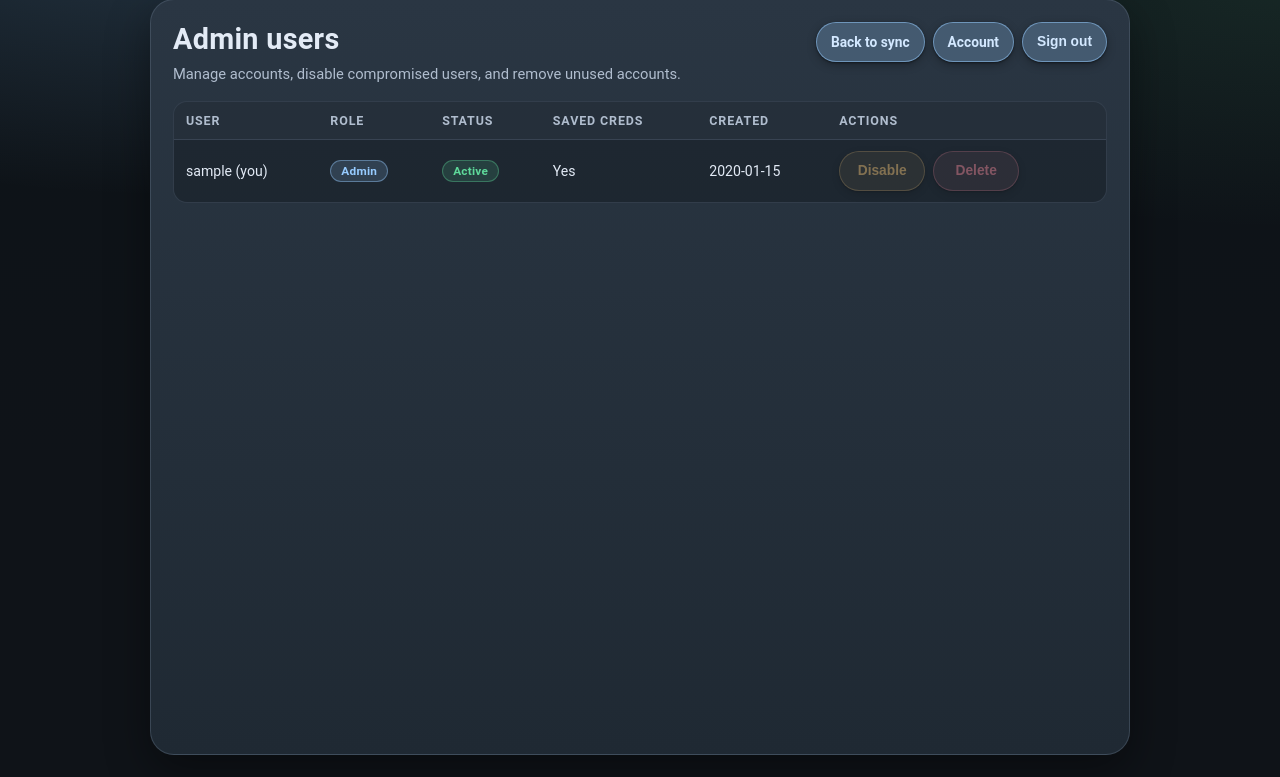
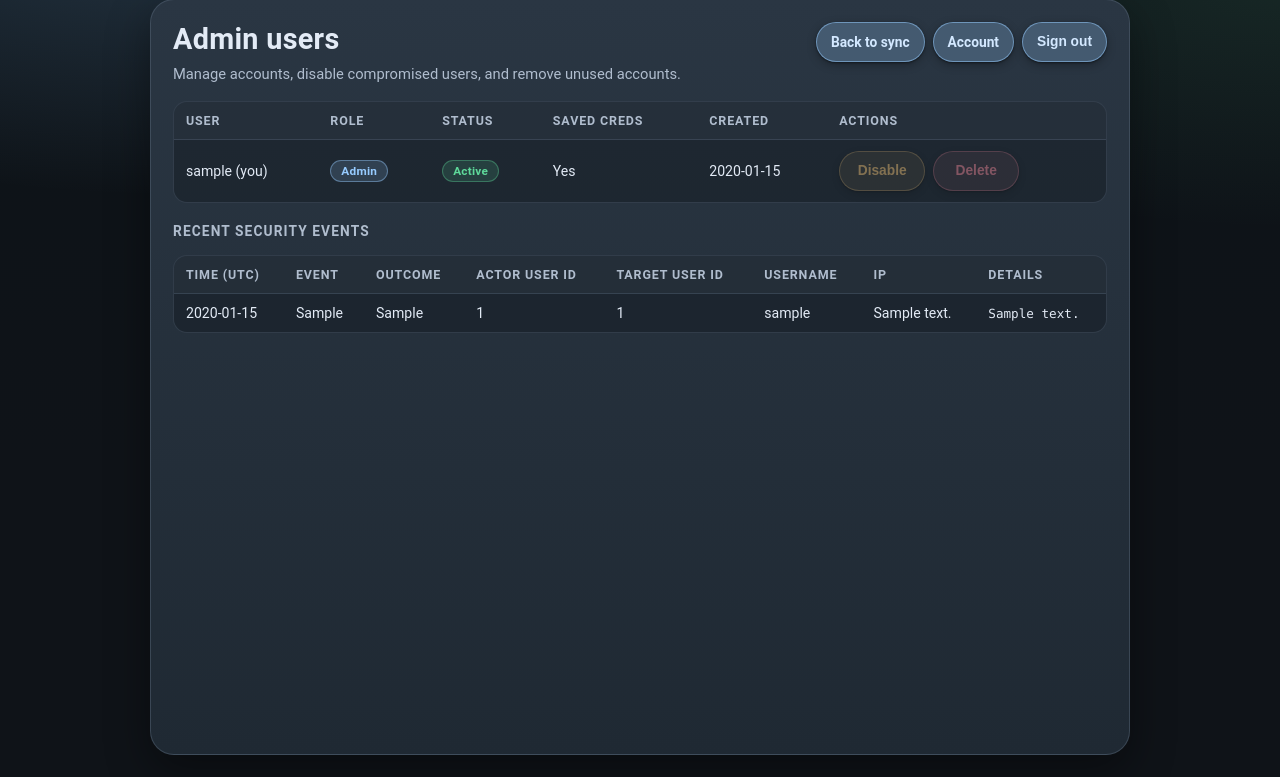
Before and after one commit to gintarasj77/garmin-bp, a Flask app: page /admin/users in a window 1280 px wide. Shown: the part 23-800 px from the top of the page. Run offline with Flask 3, Linux system fonts and the light colour scheme; the visitor is signed in with stand-in values (Sample User, id 1); tables that the repository leaves empty hold one stand-in row (values such as "Sample post"); some libraries are stand-ins or nearby versions.

Commit message:
feat: implement audit trail for security events and enhance session management

```diff
--- a/app.py
+++ b/app.py
@@ -77,6 +77,8 @@ _login_lockout_seconds = int(os.getenv("LOGIN_LOCKOUT_SECONDS", "900"))
 _password_reset_ttl_seconds = int(os.getenv("PASSWORD_RESET_TOKEN_TTL_SECONDS", "3600"))
 _login_throttle_retention_seconds = int(os.getenv("LOGIN_THROTTLE_RETENTION_SECONDS", "604800"))
 _login_throttle_max_rows = int(os.getenv("LOGIN_THROTTLE_MAX_ROWS", "50000"))
+_audit_retention_days = int(os.getenv("AUDIT_RETENTION_DAYS", "180"))
+_audit_max_rows = int(os.getenv("AUDIT_MAX_ROWS", "200000"))
 _hsts_enabled = _env_flag("HSTS_ENABLED", _is_production)
 
 STORE = SecureStore(
@@ -88,6 +90,8 @@ STORE = SecureStore(
     login_lockout_seconds=_login_lockout_seconds,
     throttle_retention_seconds=_login_throttle_retention_seconds,
     throttle_max_rows=_login_throttle_max_rows,
+    audit_retention_seconds=max(1, _audit_retention_days) * 86400,
+    audit_max_rows=_audit_max_rows,
 )
 
 if _database_url:
@@ -117,6 +121,13 @@ def _current_user_id() -> int | None:
         return None
 
 
+def _session_version_from_user(user: dict[str, str | int | bool]) -> int:
+    try:
+        return int(user.get("session_version", 1))
+    except (TypeError, ValueError):
+        return 1
+
+
 def _current_user() -> dict[str, str | int | bool] | None:
     if getattr(g, "_current_user_loaded", False):
         return getattr(g, "current_user", None)
@@ -133,8 +144,30 @@ def _current_user() -> dict[str, str | int | bool] | None:
         g.current_user = None
         return None
 
+    expected_session_version = _session_version_from_user(user)
+    try:
+        session_version = int(session.get("session_version", -1))
+    except (TypeError, ValueError):
+        session_version = -1
+    if session_version != expected_session_version:
+        session.clear()
+        g.current_user = None
+        _record_audit_event(
+            "session.invalidated",
+            outcome="success",
+            target_user_id=int(user["id"]),
+            username=str(user["username"]),
+            details={
+                "reason": "session_version_mismatch",
+                "expected": expected_session_version,
+                "received": session_version,
+            },
+        )
+        return None
+
     session["username"] = str(user["username"])
     session["is_admin"] = bool(user.get("is_admin"))
+    session["session_version"] = expected_session_version
     g.current_user = user
     return user
 
@@ -221,6 +254,38 @@ def _forbidden_response(message: str):
 
 def _client_ip() -> str:
     return (request.remote_addr or "").strip()
+
+
+def _record_audit_event(
+    event_type: str,
+    outcome: str = "success",
+    actor_user_id: int | None = None,
+    target_user_id: int | None = None,
+    username: str | None = None,
+    details: dict[str, object] | None = None,
+) -> None:
+    try:
+        STORE.record_audit_event(
+            event_type=event_type,
+            outcome=outcome,
+            actor_user_id=actor_user_id if actor_user_id is not None else _current_user_id(),
+            target_user_id=target_user_id,
+            username=username,
+            ip_address=_client_ip(),
+            details=details,
+        )
+    except Exception:  # pylint: disable=broad-except
+        app.logger.exception("Audit event write failed for %s", event_type)
+
+
+def _set_authenticated_session(user: dict[str, str | int | bool]) -> None:
+    session.clear()
+    session["user_id"] = int(user["id"])
+    session["username"] = str(user["username"])
+    session["is_admin"] = bool(user.get("is_admin"))
+    session["session_version"] = _session_version_from_user(user)
+    session["csrf_token"] = secrets.token_urlsafe(32)
+    session.permanent = True
 
 
 def _format_duration(seconds: int) -> str:
@@ -391,6 +456,13 @@ def forgot_password_action():
         reset_link = f"{_app_base_url()}/reset-password/{token}"
         _send_password_reset_email(recipient, reset_link)
 
+    _record_audit_event(
+        "auth.password_reset.requested",
+        outcome="success",
+        username=username,
+        details={"account_exists": created},
+    )
+
     return render_template(
         "forgot_password.html",
         error=None,
@@ -409,6 +481,12 @@ def login_action():
 
     lockout_seconds = STORE.get_login_lockout_seconds(username, client_ip)
     if lockout_seconds > 0:
+        _record_audit_event(
+            "auth.login.blocked",
+            outcome="blocked",
+            username=username,
+            details={"reason": "lockout", "remaining_seconds": lockout_seconds},
+        )
         return (
             render_template(
                 "login.html",
@@ -427,9 +505,17 @@ def login_action():
                 f"Too many failed attempts. Try again in {_format_duration(lockout_after_failure)}."
             )
             status_code = 429
+            outcome = "blocked"
         else:
             error_message = "Invalid username or password."
             status_code = 401
+            outcome = "failure"
+        _record_audit_event(
+            "auth.login.failed",
+            outcome=outcome,
+            username=username,
+            details={"status_code": status_code},
+        )
         return (
             render_template(
                 "login.html",
@@ -440,12 +526,14 @@ def login_action():
         )
 
     STORE.clear_login_failures(username, client_ip)
-    session.clear()
-    session["user_id"] = user["id"]
-    session["username"] = user["username"]
-    session["is_admin"] = bool(user.get("is_admin"))
-    session["csrf_token"] = secrets.token_urlsafe(32)
-    session.permanent = True
+    _set_authenticated_session(user)
+    _record_audit_event(
+        "auth.login.success",
+        outcome="success",
+        actor_user_id=int(user["id"]),
+        target_user_id=int(user["id"]),
+        username=str(user["username"]),
+    )
     return redirect(url_for("index"))
 
 
@@ -479,16 +567,40 @@ def reset_password_action(token: str):
 
     valid, message = STORE.validate_password_reset_token(token)
     if not valid:
+        _record_audit_event(
+            "auth.password_reset.failed",
+            outcome="failure",
+            details={"reason": message},
+        )
         return _render_reset_password_page(token, error=message, status_code=400)
 
     new_password = request.form.get("new_password", "")
     confirm_password = request.form.get("confirm_password", "")
     if new_password != confirm_password:
+        _record_audit_event(
+            "auth.password_reset.failed",
+            outcome="failure",
+            details={"reason": "password_mismatch"},
+        )
         return _render_reset_password_page(token, error="Passwords do not match.", status_code=400)
 
-    reset_ok, reset_message = STORE.consume_password_reset_token(token, new_password)
+    reset_ok, reset_message, user_id, reset_username = STORE.consume_password_reset_token(token, new_password)
     if not reset_ok:
+        _record_audit_event(
+            "auth.password_reset.failed",
+            outcome="failure",
+            username=reset_username or None,
+            target_user_id=user_id if user_id is not None else None,
+            details={"reason": reset_message},
+        )
         return _render_reset_password_page(token, error=reset_message, status_code=400)
+
+    _record_audit_event(
+        "auth.password_reset.success",
+        outcome="success",
+        target_user_id=user_id if user_id is not None else None,
+        username=reset_username or None,
+    )
 
     return render_template(
         "login.html",
@@ -500,6 +612,11 @@ def reset_password_action(token: str):
 @app.route("/register", methods=["POST"])
 def register_action():
     if not _registration_open():
+        _record_audit_event(
+            "auth.register.blocked",
+            outcome="blocked",
+            details={"reason": "registration_closed"},
+        )
         return (
             render_template(
                 "login.html",
@@ -514,6 +631,11 @@ def register_action():
     confirm = request.form.get("register_confirm_password", "")
 
     if not username:
+        _record_audit_event(
+            "auth.register.failed",
+            outcome="failure",
+            details={"reason": "missing_username"},
+        )
         return (
             render_template(
                 "login.html",
@@ -524,6 +646,12 @@ def register_action():
         )
 
     if password != confirm:
+        _record_audit_event(
+            "auth.register.failed",
+            outcome="failure",
+            username=username or None,
+            details={"reason": "password_mismatch"},
+        )
         return (
             render_template(
                 "login.html",
@@ -535,6 +663,12 @@ def register_action():
 
     created, message = STORE.create_user(username, password)
     if not created:
+        _record_audit_event(
+            "auth.register.failed",
+            outcome="failure",
+            username=username or None,
+            details={"reason": message},
+        )
         return (
             render_template(
                 "login.html",
@@ -546,6 +680,12 @@ def register_action():
 
     user = STORE.authenticate_user(username, password)
     if not user:
+        _record_audit_event(
+            "auth.register.failed",
+            outcome="failure",
+            username=username or None,
+            details={"reason": "authenticate_after_create_failed"},
+        )
         return (
             render_template(
                 "login.html",
@@ -555,18 +695,29 @@ def register_action():
             500,
         )
 
-    session.clear()
-    session["user_id"] = user["id"]
-    session["username"] = user["username"]
-    session["is_admin"] = bool(user.get("is_admin"))
-    session["csrf_token"] = secrets.token_urlsafe(32)
-    session.permanent = True
+    _set_authenticated_session(user)
+    _record_audit_event(
+        "auth.register.success",
+        outcome="success",
+        actor_user_id=int(user["id"]),
+        target_user_id=int(user["id"]),
+        username=str(user["username"]),
+    )
     return redirect(url_for("index"))
 
 
 @app.route("/logout", methods=["POST"])
 @login_required
 def logout_action():
+    user = _current_user()
+    if user is not None:
+        _record_audit_event(
+            "auth.logout",
+            outcome="success",
+            actor_user_id=int(user["id"]),
+            target_user_id=int(user["id"]),
+            username=str(user["username"]),
+        )
     session.clear()
     return redirect(url_for("login_page"))
 
@@ -611,9 +762,29 @@ def change_password_action():
 
     changed, message = STORE.change_password(int(user["id"]), current_password, new_password)
     if not changed:
+        _record_audit_event(
+            "auth.password_change.failed",
+            outcome="failure",
+            actor_user_id=int(user["id"]),
+            target_user_id=int(user["id"]),
+            username=str(user["username"]),
+            details={"reason": message},
+        )
         return _render_account_page(error=message, status_code=400)
 
-    return _render_account_page(success="Password updated successfully.")
+    _record_audit_event(
+        "auth.password_change.success",
+        outcome="success",
+        actor_user_id=int(user["id"]),
+        target_user_id=int(user["id"]),
+        username=str(user["username"]),
+    )
+    session.clear()
+    return render_template(
+        "login.html",
+        error="Password updated successfully. Please sign in again.",
+        registration_open=_registration_open(),
+    )
 
 
 @app.route("/account/delete", methods=["POST"])
@@ -633,8 +804,23 @@ def delete_account_action():
 
     deleted, message = STORE.delete_own_account(int(user["id"]), current_password)
     if not deleted:
+        _record_audit_event(
+            "auth.account_delete.failed",
+            outcome="failure",
+            actor_user_id=int(user["id"]),
+            target_user_id=int(user["id"]),
+            username=str(user["username"]),
+            details={"reason": message},
+        )
         return _render_account_page(error=message, status_code=400)
 
+    _record_audit_event(
+        "auth.account_delete.success",
+        outcome="success",
+        actor_user_id=int(user["id"]),
+        target_user_id=int(user["id"]),
+        username=str(user["username"]),
+    )
     session.clear()
     return render_template(
         "login.html",
@@ -655,6 +841,7 @@ def admin_users_page():
         username=str(user["username"]),
         current_user_id=int(user["id"]),
         users=STORE.list_users(),
+        audit_events=STORE.list_audit_events(limit=100),
         error=request.args.get("error", "").strip() or None,
         success=request.args.get("success", "").strip() or None,
     )
@@ -673,17 +860,34 @@ def admin_user_action(target_user_id: int, action: str):
     if action_clean == "disable":
         ok, message = STORE.set_user_active(actor_user_id, target_user_id, False)
         success_message = "User disabled."
+        event_type = "admin.user.disable"
     elif action_clean == "enable":
         ok, message = STORE.set_user_active(actor_user_id, target_user_id, True)
         success_message = "User enabled."
+        event_type = "admin.user.enable"
     elif action_clean == "delete":
         ok, message = STORE.delete_user(actor_user_id, target_user_id)
         success_message = "User deleted."
+        event_type = "admin.user.delete"
     else:
         abort(404)
 
     if ok:
+        _record_audit_event(
+            event_type,
+            outcome="success",
+            actor_user_id=actor_user_id,
+            target_user_id=target_user_id,
+            details={"action": action_clean},
+        )
         return redirect(url_for("admin_users_page", success=success_message))
+    _record_audit_event(
+        event_type,
+        outcome="failure",
+        actor_user_id=actor_user_id,
+        target_user_id=target_user_id,
+        details={"action": action_clean, "reason": message},
+    )
     return redirect(url_for("admin_users_page", error=message))
 
 
--- a/static/css/admin_users.css
+++ b/static/css/admin_users.css
@@ -191,6 +191,15 @@
       min-width: 860px;
     }
 
+    .section-title {
+      margin-top: 20px;
+      color: var(--muted);
+      font-size: 0.86rem;
+      text-transform: uppercase;
+      letter-spacing: 0.08em;
+      font-weight: 620;
+    }
+
     th,
     td {
       text-align: left;
@@ -214,6 +223,14 @@
 
     tr:last-child td {
       border-bottom: none;
+    }
+
+    .audit-table td:last-child {
+      max-width: 320px;
+      white-space: pre-wrap;
+      word-break: break-word;
+      font-family: "Roboto Mono", "Consolas", monospace;
+      font-size: 0.79rem;
     }
 
     .badge {
--- a/templates/admin_users.html
+++ b/templates/admin_users.html
@@ -91,6 +91,42 @@
           </tbody>
         </table>
       </div>
+
+      <div class="section-title">Recent security events</div>
+      <div class="table-wrap">
+        <table class="audit-table">
+          <thead>
+            <tr>
+              <th>Time (UTC)</th>
+              <th>Event</th>
+              <th>Outcome</th>
+              <th>Actor user id</th>
+              <th>Target user id</th>
+              <th>Username</th>
+              <th>IP</th>
+              <th>Details</th>
+            </tr>
+          </thead>
+          <tbody>
+            {% for event in audit_events %}
+            <tr>
+              <td>{{ event.created_at }}</td>
+              <td>{{ event.event_type }}</td>
+              <td>{{ event.outcome }}</td>
+              <td>{{ event.actor_user_id if event.actor_user_id is not none else '-' }}</td>
+              <td>{{ event.target_user_id if event.target_user_id is not none else '-' }}</td>
+              <td>{{ event.username if event.username else '-' }}</td>
+              <td>{{ event.ip_address if event.ip_address else '-' }}</td>
+              <td>{{ event.details if event.details else '-' }}</td>
+            </tr>
+            {% else %}
+            <tr>
+              <td colspan="8">No audit events yet.</td>
+            </tr>
+            {% endfor %}
+          </tbody>
+        </table>
+      </div>
     </div>
   </div>
 </body>
```
Also changed, not shown: secure_store.py (+203 -18 lines), tests/test_auth_security.py (+78 -1 lines), README.md.
